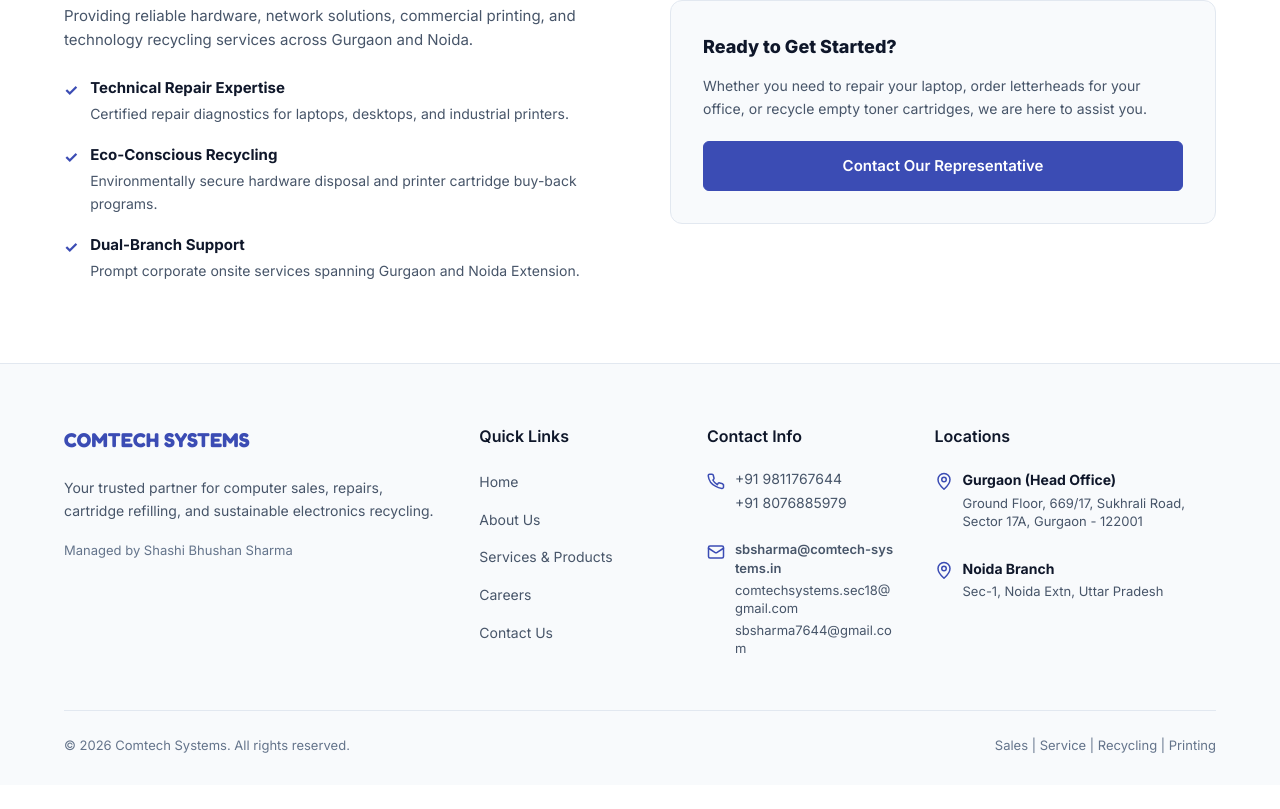
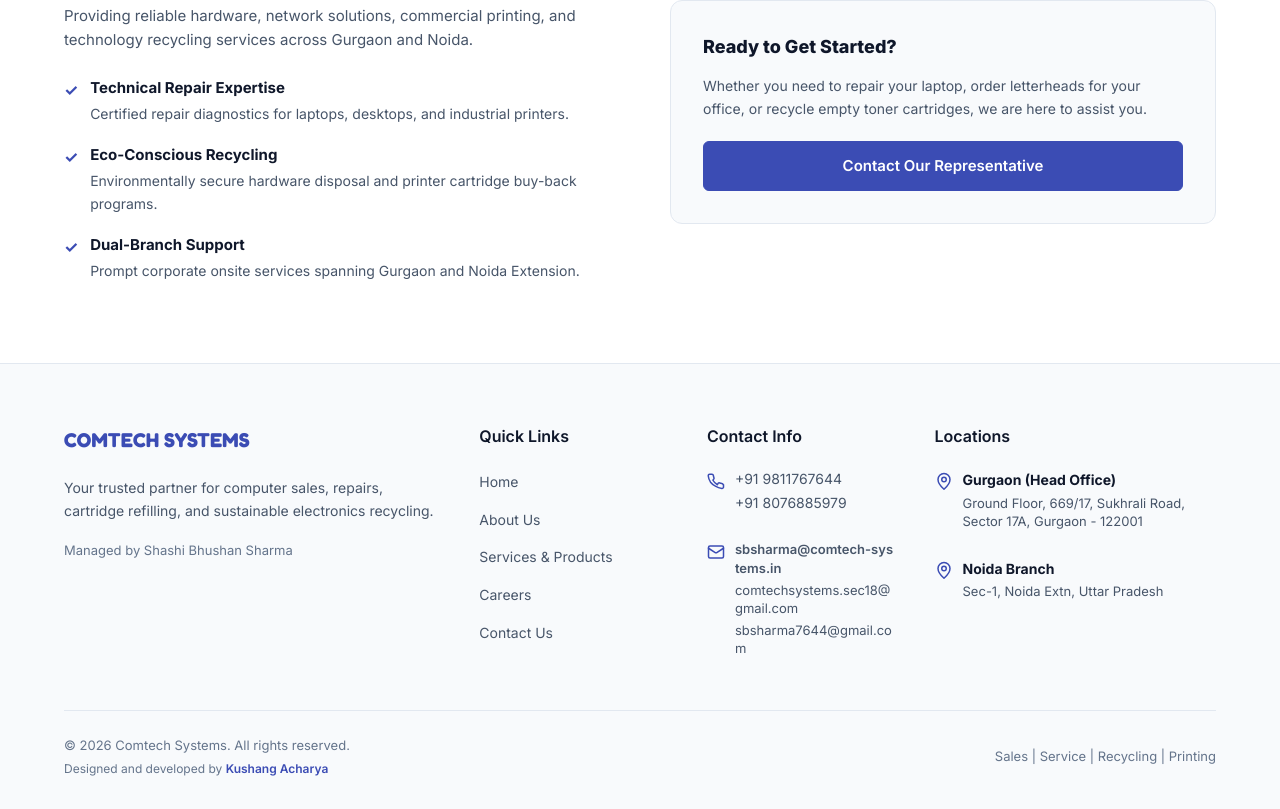
Before and after one commit to Kushang1901/Comtech-systems, a Next.js app: page / in a window 1280 px wide. Shown: the part 1623-2432 px from the top of the page. Before the commit the page ends 2408 px from the top, so only its background shows below. Built offline with nearby package versions, Linux system fonts and the light colour scheme.

Commit message:
style: add developer credit to footer

```diff
--- a/src/components/Footer.tsx
+++ b/src/components/Footer.tsx
@@ -82,7 +82,20 @@
         </div>
 
         <div className="footer-bottom">
-          <p>&copy; {currentYear} Comtech Systems. All rights reserved.</p>
+          <div>
+            <p>&copy; {currentYear} Comtech Systems. All rights reserved.</p>
+            <p style={{ fontSize: '12px', marginTop: '4px' }}>
+              Designed and developed by{' '}
+              <a
+                href="https://kushangacharya.vercel.app"
+                target="_blank"
+                rel="noopener noreferrer"
+                style={{ color: 'var(--accent-color)', fontWeight: 600 }}
+              >
+                Kushang Acharya
+              </a>
+            </p>
+          </div>
           <p>Sales | Service | Recycling | Printing</p>
         </div>
       </div>
```
